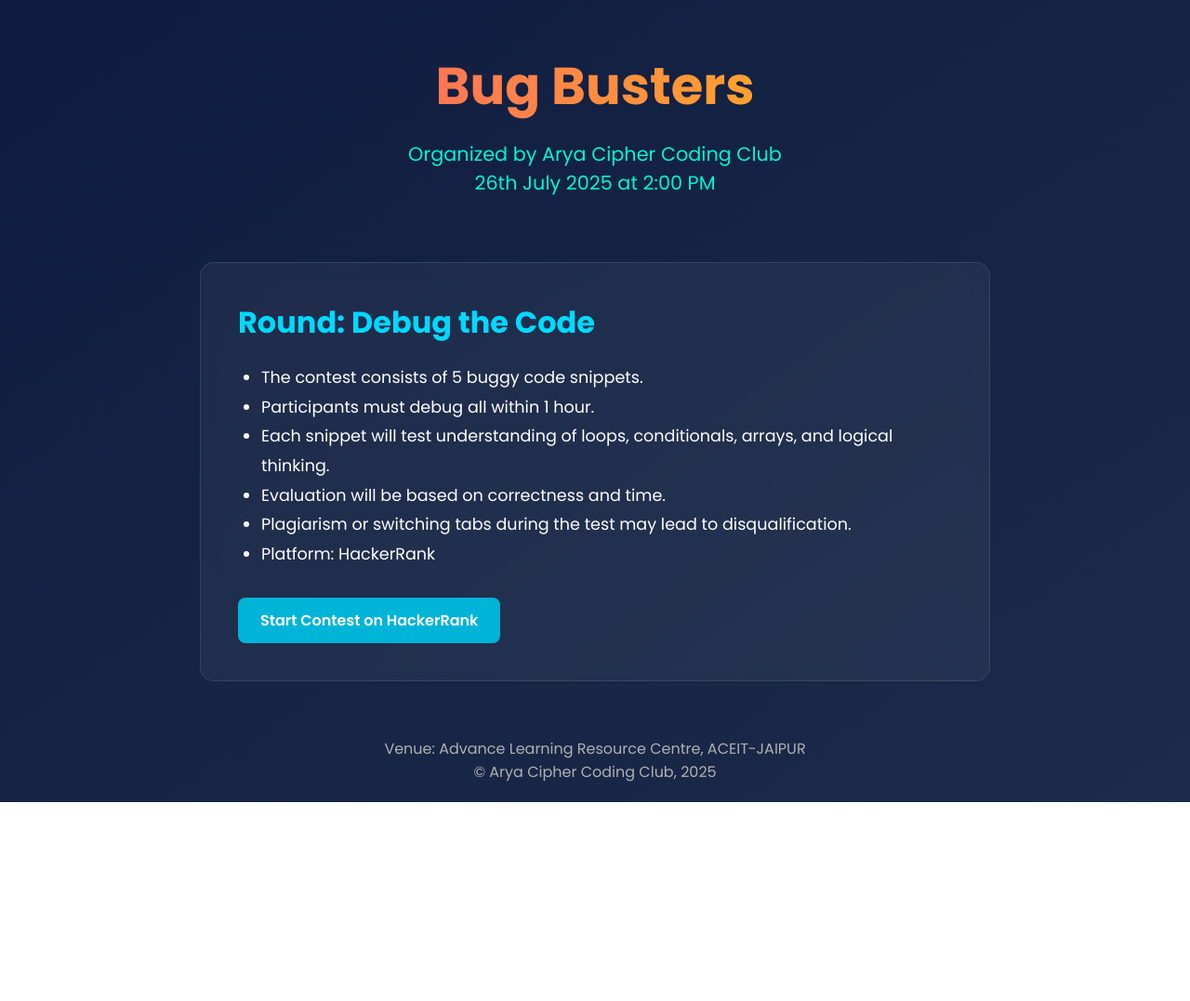
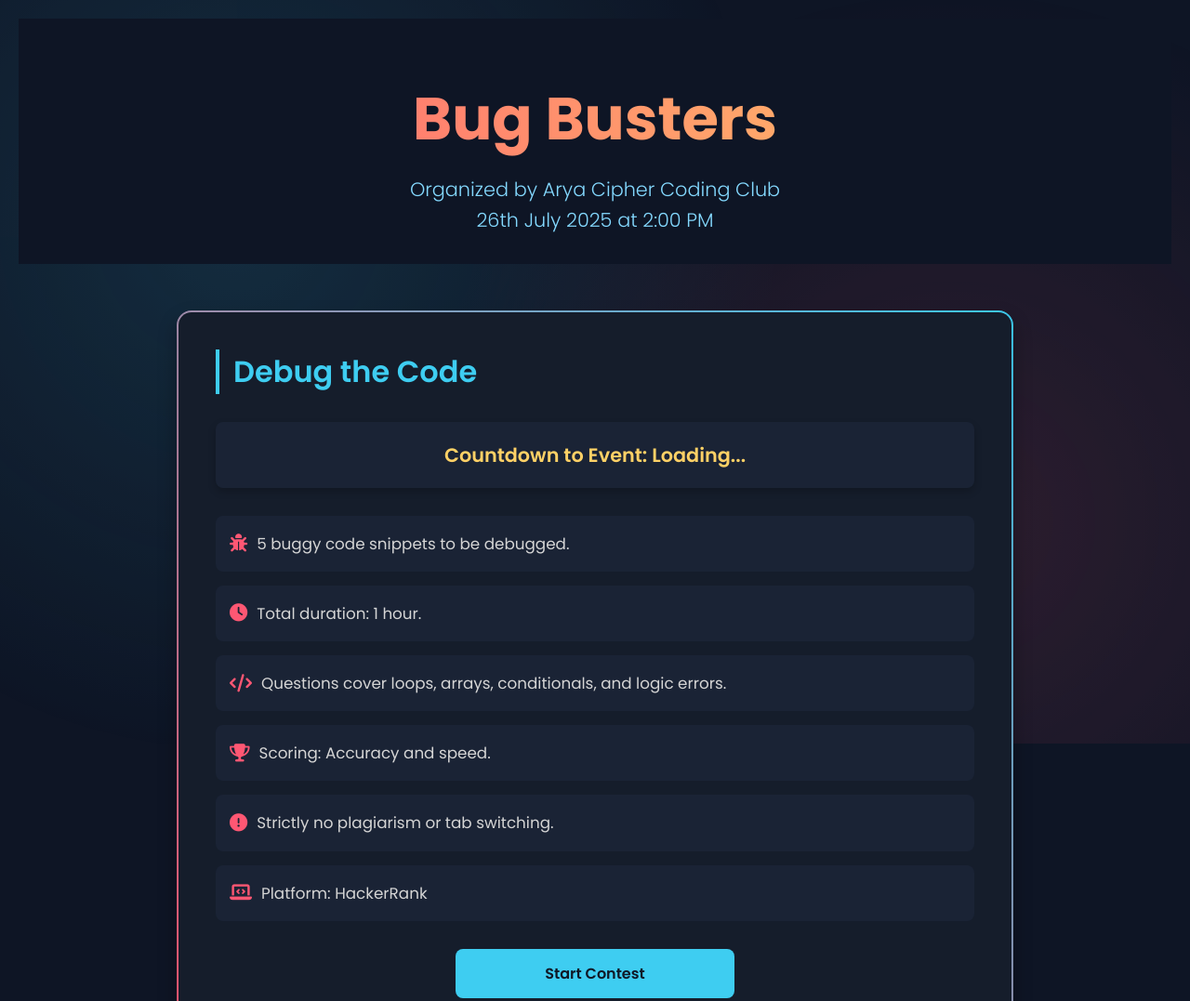
Before and after one commit to prashantjain2718/Bug-Busters-Cipher-, a plain HTML site: page index.html in a window 1280 px wide. Shown: the top 1077 px of the page at 93% size. Before the commit the page ends 863 px from the top, so only its background shows below. Drawn offline with Linux system fonts and the light colour scheme.

Commit message:
Add files via upload

```diff
--- a/index.html
+++ b/index.html
@@ -2,80 +2,239 @@
 <html lang="en">
 <head>
   <meta charset="UTF-8" />
-    <meta name="viewport" content="width=device-width, initial-scale=1.0"/>
+  <meta name="viewport" content="width=device-width, initial-scale=1.0" />
   <title>Bug Busters - Arya Cipher Coding Club</title>
-    <link href="https://fonts.googleapis.com/css2?family=Poppins:wght@400;600;700&display=swap" rel="stylesheet"/>
+  <link href="https://fonts.googleapis.com/css2?family=Poppins:wght@300;400;600;700&display=swap" rel="stylesheet" />
+  <link href="https://cdnjs.cloudflare.com/ajax/libs/font-awesome/6.5.1/css/all.min.css" rel="stylesheet" />
   <style>
     * {
       box-sizing: border-box;
       margin: 0;
       padding: 0;
-        font-family: "Poppins", sans-serif;
+      font-family: 'Poppins', sans-serif;
     }
+
     body {
-        background: linear-gradient(145deg, #0f1c3f, #1c2b4a);
-        color: #ffffff;
+      background-color: #0e1525;
+      color: #eaeaea;
+      padding: 20px;
       min-height: 100vh;
-        padding: 20px;
+      position: relative;
+      overflow-x: hidden;
     }
+
+    .hero-bg {
+      position: fixed;
+      top: 0;
+      left: 0;
+      width: 100%;
+      height: 100%;
+      background: radial-gradient(circle at 20% 30%, rgba(62, 205, 241, 0.2), transparent 50%),
+                  radial-gradient(circle at 80% 70%, rgba(255, 87, 115, 0.2), transparent 50%);
+      z-index: -1;
+      animation: pulse 15s infinite alternate;
+    }
+
     header {
       text-align: center;
-        padding: 30px 10px;
+      padding: 60px 10px 30px;
+      background-color: #0e1525;
+      z-index: 10;
     }
+
     header h1 {
-        font-size: 3.5rem;
-        margin-bottom: 15px;
-        background: linear-gradient(to right, #ff4081, #ffd700);
+      font-size: clamp(2.8rem, 6vw, 4rem);
+      background: linear-gradient(90deg, #ff5773, #ffd166);
       -webkit-background-clip: text;
       -webkit-text-fill-color: transparent;
+      font-weight: 700;
+      margin-bottom: 12px;
+      animation: fadeIn 1s ease-in;
     }
+
     header p {
-        font-size: 1.3rem;
-        color: #00f5d4;
+      font-size: clamp(1.1rem, 2.5vw, 1.3rem);
+      color: #84d9ff;
+      line-height: 1.6;
+      font-weight: 300;
     }
+
     .main {
-        background-color: rgba(255, 255, 255, 0.05);
+      background-color: #151d2b;
       padding: 40px;
-        border-radius: 15px;
-        max-width: 850px;
-        margin: 40px auto;
-        backdrop-filter: blur(10px);
-        border: 1px solid rgba(255, 255, 255, 0.1);
+      border-radius: 16px;
+      max-width: 900px;
+      margin: 50px auto;
+      border: 2px solid transparent;
+      background-clip: padding-box;
+      box-shadow: 0 10px 20px rgba(0, 0, 0, 0.3);
+      position: relative;
+      animation: slideUp 0.8s ease-out;
     }
+
+    .main::before {
+      content: '';
+      position: absolute;
+      top: -2px;
+      left: -2px;
+      right: -2px;
+      bottom: -2px;
+      background: linear-gradient(45deg, #ff5773, #3ecdf1);
+      z-index: -1;
+      border-radius: 16px;
+    }
+
     .main h2 {
-        font-size: 2rem;
-        color: #00d9ff;
-        margin-bottom: 20px;
+      font-size: clamp(1.6rem, 3.5vw, 2rem);
+      color: #3ecdf1;
+      margin-bottom: 25px;
+      border-left: 4px solid #3ecdf1;
+      padding-left: 15px;
+      font-weight: 600;
     }
+
     .main ul {
-        margin-left: 25px;
+      margin-left: 0;
       line-height: 1.8;
-        font-size: 1.1rem;
+      font-size: clamp(0.95rem, 1.5vw, 1.05rem);
       margin-bottom: 30px;
+      color: #d5d5d5;
+      display: grid;
+      gap: 15px;
     }
+
+    .main ul li {
+      background-color: #1a2335;
+      padding: 15px;
+      border-radius: 8px;
+      transition: transform 0.3s ease, box-shadow 0.3s ease;
+      display: flex;
+      align-items: center;
+      gap: 10px;
+    }
+
+    .main ul li:hover {
+      transform: scale(1.02);
+      box-shadow: 0 4px 10px rgba(0, 0, 0, 0.2);
+    }
+
+    .main ul li i {
+      color: #ff5773;
+      font-size: 1.2rem;
+    }
+
     .main a {
       display: inline-block;
-        padding: 12px 24px;
-        background-color: #00b4d8;
-        color: white;
+      padding: 14px 28px;
+      background-color: #3ecdf1;
+      color: #101826;
       font-weight: 600;
       border-radius: 8px;
       text-decoration: none;
-        transition: background 0.3s ease;
+      transition: all 0.3s ease;
+      position: relative;
+      overflow: hidden;
+      text-align: center;
+      width: 100%;
+      max-width: 300px;
+      margin: 20px auto;
+      display: block;
     }
+
+    .main a::after {
+      content: '';
+      position: absolute;
+      top: 0;
+      left: -100%;
+      width: 100%;
+      height: 100%;
+      background: linear-gradient(90deg, transparent, rgba(255, 255, 255, 0.3), transparent);
+      transition: 0.5s;
+    }
+
+    .main a:hover::after {
+      left: 100%;
+    }
+
     .main a:hover {
-        background-color: #0077b6;
+      background-color: #30b8dc;
+      transform: translateY(-3px);
+      box-shadow: 0 6px 12px rgba(0, 0, 0, 0.3);
     }
+
+    #countdown {
+      text-align: center;
+      margin: 30px 0;
+      font-size: clamp(1.1rem, 2vw, 1.3rem);
+      color: #ffd166;
+      background-color: #1a2335;
+      padding: 20px;
+      border-radius: 8px;
+      font-weight: 600;
+      box-shadow: 0 4px 8px rgba(0, 0, 0, 0.2);
+    }
+
     footer {
       text-align: center;
       margin-top: 60px;
+      font-size: clamp(0.9rem, 1.5vw, 0.95rem);
+      color: #888;
+      padding-bottom: 20px;
+      font-weight: 300;
+    }
+
+    @keyframes fadeIn {
+      from { opacity: 0; }
+      to { opacity: 1; }
+    }
+
+    @keyframes slideUp {
+      from { transform: translateY(50px); opacity: 0; }
+      to { transform: translateY(0); opacity: 1; }
+    }
+
+    @keyframes pulse {
+      from { opacity: 0.5; }
+      to { opacity: 0.8; }
+    }
+
+    @media (max-width: 600px) {
+      header {
+        padding: 40px 10px 20px;
+      }
+
+      header h1 {
+        font-size: 2.4rem;
+      }
+
+      .main {
+        padding: 25px;
+        margin: 30px auto;
+      }
+
+      .main h2 {
+        font-size: 1.5rem;
+      }
+
+      .main ul li {
+        font-size: 0.9rem;
+        padding: 12px;
+      }
+
+      .main a {
+        padding: 12px 20px;
+      }
+
+      #countdown {
         font-size: 1rem;
-        color: #b0b0b0;
+        padding: 15px;
+      }
     }
   </style>
 </head>
 <body>
-    <header>
+  <div class="hero-bg"></div>
+  <header role="banner">
     <h1>Bug Busters</h1>
     <p>
       Organized by Arya Cipher Coding Club<br />
@@ -83,22 +242,29 @@
     </p>
   </header>
 
-    <div class="main">
-      <h2>Round: Debug the Code</h2>
+  <div class="main" role="main">
+    <h2>Debug the Code</h2>
+    <div id="countdown" aria-live="polite">Countdown to Event: Loading...</div>
     <ul>
-        <li>The contest consists of 5 buggy code snippets.</li>
-        <li>Participants must debug all within 1 hour.</li>
-        <li>Each snippet will test understanding of loops, conditionals, arrays, and logical thinking.</li>
-        <li>Evaluation will be based on correctness and time.</li>
-        <li>Plagiarism or switching tabs during the test may lead to disqualification.</li>
-        <li>Platform: HackerRank</li>
+      <li><i class="fas fa-bug"></i> 5 buggy code snippets to be debugged.</li>
+      <li><i class="fas fa-clock"></i> Total duration: 1 hour.</li>
+      <li><i class="fas fa-code"></i> Questions cover loops, arrays, conditionals, and logic errors.</li>
+      <li><i class="fas fa-trophy"></i> Scoring: Accuracy and speed.</li>
+      <li><i class="fas fa-exclamation-circle"></i> Strictly no plagiarism or tab switching.</li>
+      <li><i class="fas fa-laptop-code"></i> Platform: HackerRank</li>
     </ul>
-      <a href="https://www.hackerrank.com/aceitbugbusters" target="_blank">Start Contest on HackerRank</a>
+    <a href="https://www.hackerrank.com/aceitbugbusters" target="_blank" role="button" aria-label="Start Bug Busters Contest on HackerRank">Start Contest</a>
   </div>
 
-    <footer>
-      Venue: Advance Learning Resource Centre, ACEIT-JAIPUR<br/>
+  <footer role="contentinfo">
+    Venue: Advanced Learning Resource Centre, ACEIT Jaipur<br />
     © Arya Cipher Coding Club, 2025
   </footer>
-  </body>
-</html>
+
+  <script>
+    function updateCountdown() {
+      const eventDate = new Date('2025-07-26T14:00:00');
+      const now = new Date();
+      const timeDiff = eventDate - now;
+
+      if (timeDiff
```
Lines whose indentation alone changed are shown as unchanged.
